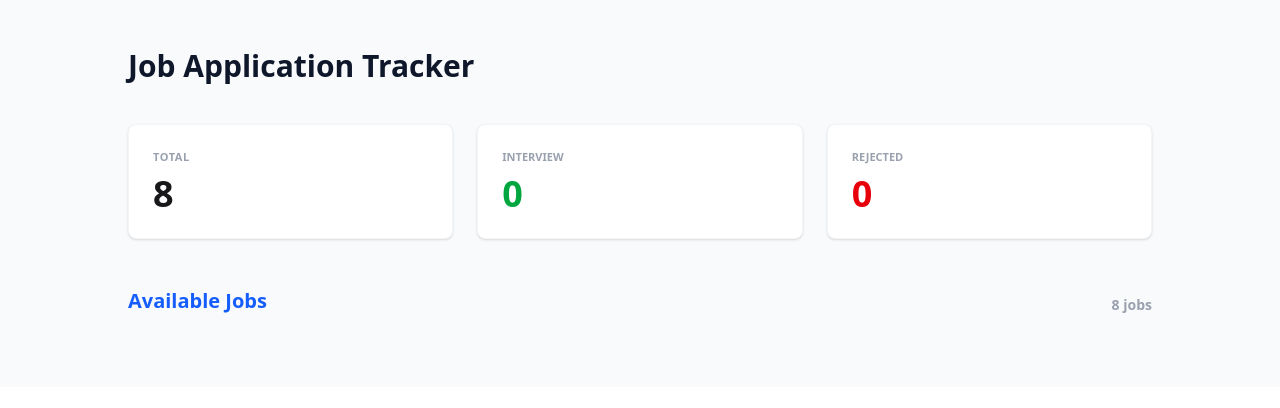
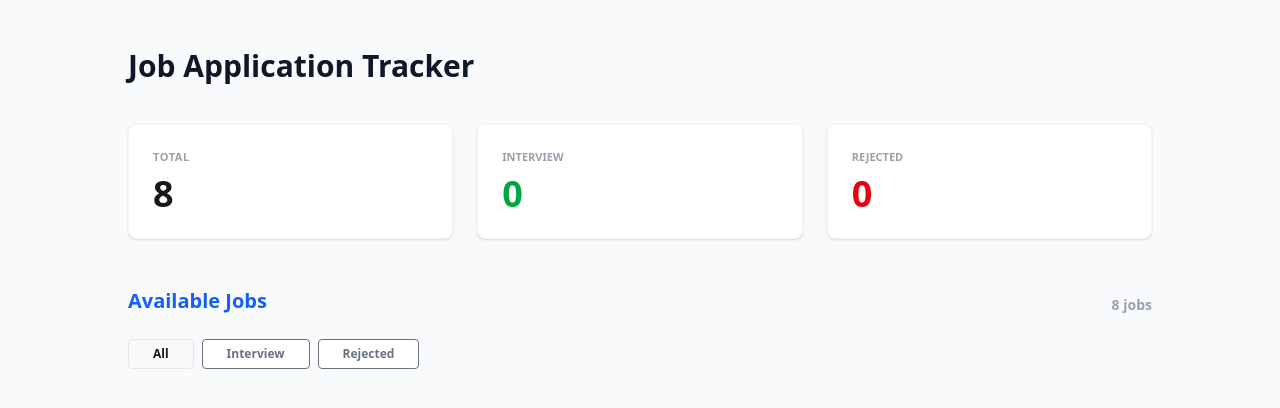
Before and after one commit to shobujsheikh16/Assignment-4, a plain HTML site: page index.html in a window 1280 px wide. Drawn offline with nearby package versions, Linux system fonts and the light colour scheme.

Commit message:
All Jobs and Interview  Rejected button Section

```diff
--- a/index.html
+++ b/index.html
@@ -46,6 +46,12 @@
             <h2 class="text-xl font-bold text-blue-600">Available Jobs</h2>
             <p class="text-gray-400 text-sm font-bold"><span id="header-count">8</span> jobs</p>
         </div>
+        <!-- All Jobs and Interview  Rejected button Section-->
+        <div class="flex gap-2 mb-8">
+            <button id="btn-all" onclick="filterTab('all')" class="active-tab px-6 py-1.5 rounded text-xs font-bold border border-gray-200">All</button>
+            <button id="btn-interview" onclick="filterTab('interview')" class="px-6 py-1.5 rounded text-xs font-bold border bg-white text-gray-500">Interview</button>
+            <button id="btn-rejected" onclick="filterTab('rejected')" class="px-6 py-1.5 rounded text-xs font-bold border bg-white text-gray-500">Rejected</button>
+        </div>
 
 
 </body>
```
